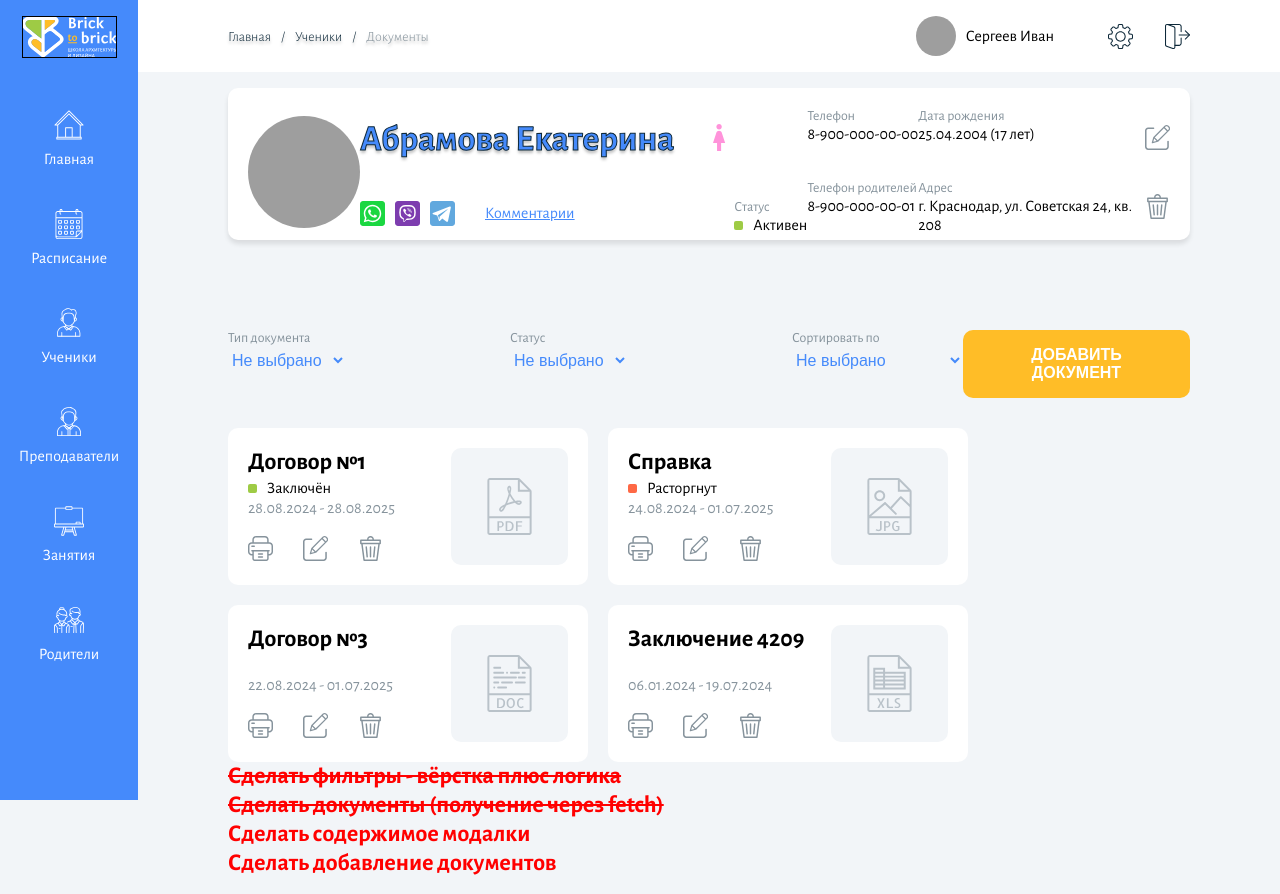
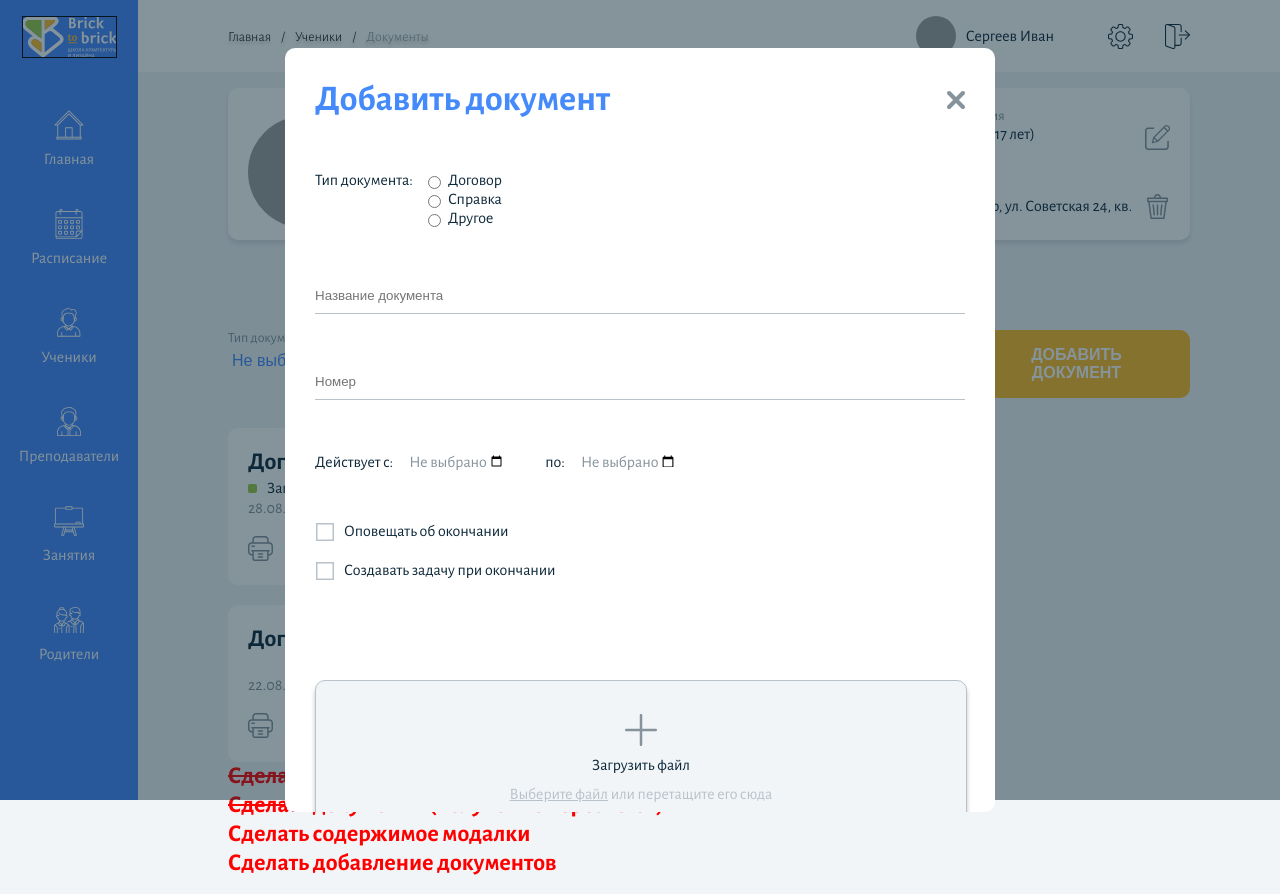
Before and after one commit to aarsaevv/brick-to-brick, a Vue app: page / in a window 1280 px wide. Built offline with nearby package versions, Linux system fonts and the light colour scheme; grey boxes are pictures that could not be loaded.

Commit message:
feat(app): add modal layout

```diff
--- a/src/assets/index.scss
+++ b/src/assets/index.scss
@@ -22,6 +22,10 @@
   --icon-color-dark: rgba(13, 40, 57, 1);
   --icon-color-ghost: rgba(134, 147, 156, 1);
   --icon-color-light: rgba(255, 255, 255, 1);
+
+  --stroke-color-light: rgba(255, 255, 255, 1);
+  --stroke-color-accent: rgba(69, 138, 251, 1);
+  --stroke-color-ghost: rgba(185, 194, 201, 1);
   // spacing
   --spacing-4: 4px;
   --spacing-8: 8px;
@@ -36,6 +40,7 @@
   --spacing-40: 40px;
   --spacing-44: 44px;
   --spacing-48: 48px;
+  --spacing-50: 50px;
   --spacing-54: 54px;
   --spacing-90: 90px;
   --spacing-164: 164px;
@@ -45,8 +50,10 @@
   // sidebar
   --sidebar-width: 138px;
   // z-index
+  --z-index-dropzone: 100;
+  --z-index-file-input: 200;
+  --z-index-app-modal-tint: 9900;
   --z-index-app-modal: 10000;
-  --z-index-app-modal-tint: 9900;
 }
 
 // Custom CSS reset
@@ -83,6 +90,7 @@ a {
 body {
   font-family: 'Alegreya Sans', Arial, sans-serif;
   font-size: 16px;
+  color: var(--text-color-dark);
   background-color: var(--bg-color-primary);
 
   &.locked {
--- a/src/components/breadcrumbs/AppBreadcrumbItem.vue
+++ b/src/components/breadcrumbs/AppBreadcrumbItem.vue
@@ -22,7 +22,6 @@
   @use '@/assets/fonts.scss' as fonts;
 
   .breadcrumb {
-    color: var(--text-color-dark);
     text-shadow: 0 3px 3px rgba(0, 0, 0, 0.25);
 
     &:after {
--- /dev/null
+++ b/src/components/icons/IconPlus.vue
@@ -0,0 +1,32 @@
+<template>
+  <app-icon width="32" height="32">
+    <svg
+      width="32"
+      height="32"
+      viewBox="0 0 32 32"
+      xmlns="http://www.w3.org/2000/svg"
+    >
+      <g clip-path="url(#clip0_132_14551)">
+        <path
+          d="M30.75 14.75H17.25V1.25C17.25 0.559625 16.6904 0 16 0C15.3096 0 14.75 0.559625 14.75 1.25V14.75H1.25C0.559625 14.75 0 15.3096 0 16C0 16.6904 0.559625 17.25 1.25 17.25H14.75V30.75C14.75 31.4404 15.3096 32 16 32C16.6904 32 17.25 31.4404 17.25 30.75V17.25H30.75C31.4404 17.25 32 16.6904 32 16C32 15.3096 31.4404 14.75 30.75 14.75Z"
+          fill="currentColor"
+        />
+      </g>
+      <defs>
+        <clipPath id="clip0_132_14551">
+          <rect width="32" height="32" fill="white" />
+        </clipPath>
+      </defs>
+    </svg>
+  </app-icon>
+</template>
+
+<script setup>
+  import AppIcon from '@/components/ui/AppIcon.vue';
+</script>
+
+<style lang="scss" scoped>
+  path {
+    color: var(--icon-color-ghost);
+  }
+</style>
--- a/src/components/modals/AddDocumentModal.vue
+++ b/src/components/modals/AddDocumentModal.vue
@@ -1,9 +1,86 @@
 <template>
-  <app-modal title="Добавить документ" />
+  <app-modal title="Добавить документ" has-close-button>
+    <div :class="$style.contentWrapper">
+      <app-radio name="Тип документа:" :options="availableTypes" />
+      <div :class="$style.info">
+        <app-input placeholder="Название документа" />
+        <app-input placeholder="Номер" />
+      </div>
+      <div :class="$style.calendar">
+        <app-date label="Действует с:" />
+        <app-date label="по:" />
+      </div>
+      <div :class="$style.checkbox">
+        <app-checkbox label="Оповещать об окончании" />
+        <app-checkbox label="Создавать задачу при окончании" />
+      </div>
+      <app-dropzone />
+      <div :class="$style.buttons">
+        <app-button title="Добавить документ" @click="onAdd" />
+        <app-button variation="secondary" title="Отмена" @click="onCancel" />
+      </div>
+    </div>
+  </app-modal>
 </template>
 
 <script setup>
   import AppModal from '@/components/ui/AppModal.vue';
+  import AppButton from '@/components/ui/AppButton.vue';
+  import AppCheckbox from '@/components/ui/AppCheckbox.vue';
+  import AppDropzone from '@/components/ui/AppDropzone.vue';
+  import AppRadio from '@/components/ui/AppRadio.vue';
+  import useModal from '@/code/composables/use-modal.js';
+  import AppInput from '@/components/ui/AppInput.vue';
+  import AppDate from '@/components/ui/AppDate.vue';
+
+  const { resetCurrentModalName } = useModal();
+
+  const availableTypes = [
+    { value: 'contract', label: 'Договор' },
+    { value: 'inquiry', label: 'Справка' },
+    { value: 'other', label: 'Другое' },
+  ];
+
+  const onAdd = () => {
+    alert('Added!');
+    resetCurrentModalName();
+  };
+
+  const onCancel = () => {
+    resetCurrentModalName();
+  };
 </script>
 
-<style lang="scss" scoped></style>
+<style lang="scss" module>
+  .contentWrapper {
+    display: flex;
+    flex-direction: column;
+    gap: var(--spacing-50);
+    margin-top: var(--spacing-50);
+  }
+
+  .info {
+    width: 100%;
+    display: flex;
+    flex-direction: column;
+    gap: var(--spacing-50);
+  }
+
+  .calendar {
+    display: flex;
+    align-items: center;
+    gap: var(--spacing-40);
+  }
+
+  .checkbox {
+    display: flex;
+    flex-direction: column;
+    gap: var(--spacing-20);
+  }
+
+  .buttons {
+    display: flex;
+    justify-content: center;
+    gap: var(--spacing-28);
+  }
+</style>
--- /dev/null
+++ b/src/components/ui/AppCheckbox.vue
@@ -0,0 +1,68 @@
+<template>
+  <div :class="$style.wrapper">
+    <input
+      :id="inputId"
+      v-model="model"
+      type="checkbox"
+      :value="true"
+      :class="$style.checkbox"
+      @change="onChangeValue"
+    />
+    <label :for="inputId" :class="$style.label">
+      {{ label }}
+    </label>
+  </div>
+</template>
+
+<script setup>
+  const props = defineProps({
+    id: { type: String },
+    modelValue: { type: [Array, Boolean] },
+    value: { type: [Boolean, Object] },
+    label: { type: String, default: '' },
+  });
+
+  const emit = defineEmits(['update:modelValue']);
+
+  const model = ref();
+
+  const inputId = computed(() => props.id);
+
+  const onChangeValue = (value) => {
+    emit('update:modelValue', value);
+  };
+</script>
+
+<style lang="scss" module>
+  .wrapper {
+    display: flex;
+    align-items: center;
+    gap: var(--spacing-10);
+  }
+
+  .checkbox {
+    width: 12px;
+    height: 12px;
+    transform: scale(1.5);
+    appearance: none;
+    border: 1px solid var(--stroke-color-ghost);
+
+    &:checked {
+      position: relative;
+      background-color: var(--bg-color-accent-primary);
+      border: 1px solid var(--stroke-color-accent);
+
+      &::after {
+        content: '';
+        position: absolute;
+        left: 3px;
+        top: 0;
+        width: 2px;
+        height: 6px;
+        border: solid var(--stroke-color-light);
+        border-width: 0 2px 2px 0;
+        transform: rotate(45deg);
+      }
+    }
+  }
+</style>
--- /dev/null
+++ b/src/components/ui/AppDate.vue
@@ -0,0 +1,56 @@
+<template>
+  <div :class="$style.wrapper">
+    <label v-if="label" :class="$style.label">
+      {{ label }}
+    </label>
+    <span v-if="!date" :class="$style.dateInfo">Не выбрано</span>
+    <span v-else :class="$style.dateInfo">{{ date }}</span>
+    <input
+      :class="$style.input"
+      v-model="date"
+      type="date"
+      :placeholder="placeholder"
+      @input="$emit('update:modelValue')"
+    />
+  </div>
+</template>
+
+<script setup>
+  defineProps({
+    modelValue: String,
+    label: String,
+    placeholder: String,
+  });
+
+  defineEmits(['update:modelValue']);
+
+  const date = ref();
+</script>
+
+<style lang="scss" module>
+  .wrapper {
+    gap: var(--spacing-40);
+  }
+
+  .label {
+    margin-right: var(--spacing-16);
+  }
+
+  .dateInfo {
+    color: var(--text-color-ghost);
+    user-select: none;
+  }
+
+  .input {
+    border: none;
+
+    &::-webkit-datetime-edit {
+      display: none;
+    }
+
+    &::-webkit-calendar-picker-indicator {
+      cursor: pointer;
+      transform: translateY(3px);
+    }
+  }
+</style>
--- /dev/null
+++ b/src/components/ui/AppDropzone.vue
@@ -0,0 +1,65 @@
+<template>
+  <div :class="$style.dropzoneWrapper">
+    <input
+      type="file"
+      id="file"
+      multiple
+      :class="$style.file"
+      @change="() => {}"
+    />
+    <div id="dropzone" :class="$style.dropzone">
+      <icon-plus />
+      <p>Загрузить файл</p>
+      <p :class="$style.dropzoneTip">
+        <span :class="$style.dropzoneLink">Выберите файл</span>
+        или перетащите его сюда
+      </p>
+    </div>
+  </div>
+</template>
+
+<script setup>
+  import IconPlus from '@/components/icons/IconPlus.vue';
+</script>
+
+<style lang="scss" module>
+  .dropzoneWrapper {
+    position: relative;
+    width: 100%;
+    height: 156px;
+    margin-top: var(--spacing-50);
+  }
+
+  .file {
+    position: absolute;
+    width: 100%;
+    height: 100%;
+    cursor: pointer;
+    opacity: 0;
+    z-index: var(--z-index-file-input);
+  }
+
+  .dropzone {
+    position: absolute;
+    width: 100%;
+    height: 100%;
+    display: flex;
+    flex-direction: column;
+    justify-content: center;
+    align-items: center;
+    gap: var(--spacing-10);
+    z-index: var(--z-index-dropzone);
+    border-radius: var(--border-radius-10);
+    background-color: var(--bg-color-primary);
+    border: 1px solid rgba(185, 194, 201, 1);
+    box-shadow: 0 4px 4px 0 rgba(0, 0, 0, 0.25);
+  }
+
+  .dropzoneTip {
+    color: var(--stroke-color-ghost);
+  }
+
+  .dropzoneLink {
+    text-decoration: underline;
+  }
+</style>
--- /dev/null
+++ b/src/components/ui/AppInput.vue
@@ -0,0 +1,32 @@
+<template>
+  <input
+    v-model="input"
+    :type="type"
+    :placeholder="placeholder"
+    :class="$style.input"
+    @input="$emit('update:modelValue')"
+  />
+</template>
+
+<script setup>
+  defineProps({
+    modelValue: String,
+    type: String,
+    placeholder: String,
+  });
+
+  defineEmits(['update:modelValue']);
+
+  const input = ref('');
+</script>
+
+<style lang="scss" module>
+  .input {
+    border: none;
+    border-bottom: 1px solid var(--stroke-color-ghost);
+    outline: none;
+    padding: var(--spacing-10) 0;
+    width: 100%;
+    color: var(--text-color-ghost);
+  }
+</style>
--- a/src/components/ui/AppModal.vue
+++ b/src/components/ui/AppModal.vue
@@ -6,7 +6,7 @@
         <p :class="$style.modalTitle">
           {{ title }}
         </p>
-        <app-slot-button @click="onCloseModal">
+        <app-slot-button v-if="hasCloseButton" @click="onCloseModal">
           <icon-close />
         </app-slot-button>
       </div>
@@ -22,7 +22,7 @@
 
   defineProps({
     title: String,
-    hasCloseIcon: Boolean,
+    hasCloseButton: Boolean,
   });
 
   const { resetCurrentModalName } = useModal();
@@ -52,12 +52,13 @@
     top: var(--spacing-48);
     left: 50%;
     min-width: 650px;
-    height: 100%;
+    height: calc(100% - 96px);
     transform: translateX(-50%);
     background-color: var(--bg-color-light);
     padding: var(--spacing-30);
     border-radius: var(--border-radius-10);
     z-index: var(--z-index-app-modal);
+    overflow-y: scroll;
   }
 
   .modalHeader {
--- /dev/null
+++ b/src/components/ui/AppRadio.vue
@@ -0,0 +1,58 @@
+<template>
+  <div :class="$style.wrapper">
+    <p :class="$style.name">
+      {{ name }}
+    </p>
+    <div :class="$style.options">
+      <label
+        v-for="option in options"
+        :key="option.value"
+        :class="$style.radio"
+      >
+        <input
+          v-model="model"
+          type="radio"
+          :name="name"
+          :value="option.value"
+        />
+        {{ option.label }}
+      </label>
+    </div>
+  </div>
+</template>
+
+<script setup>
+  const props = defineProps({
+    modelValue: String,
+    name: String,
+    options: Array,
+  });
+
+  const emit = defineEmits(['update:modelValue']);
+
+  const model = computed({
+    get: () => props.modelValue,
+    set: (val) => emit('update:modelValue', val),
+  });
+</script>
+
+<style lang="scss" module>
+  .wrapper {
+    display: flex;
+    gap: var(--spacing-10);
+  }
+
+  .name {
+  }
+
+  .radio {
+    display: flex;
+    align-items: center;
+    gap: var(--spacing-4);
+  }
+
+  .options {
+    display: flex;
+    flex-direction: column;
+  }
+</style>
--- a/src/components/ui/AppSlotButton.vue
+++ b/src/components/ui/AppSlotButton.vue
@@ -20,7 +20,6 @@
     border: 0;
     background-color: transparent;
     font: inherit;
-    color: var(--text-color-dark);
     cursor: pointer;
 
     &:disabled {
--- a/src/pages/IndexView.vue
+++ b/src/pages/IndexView.vue
@@ -67,8 +67,6 @@
       result = result.filter((doc) => doc.status === activeFilters.status);
     }
 
-    console.warn(activeFilters.sort);
-
     switch (activeFilters.sort) {
       case 'date-ascending':
         result.sort((a, b) => new Date(a.dateStart) - new Date(b.dateStart));
@@ -96,6 +94,10 @@
   };
 
   onBeforeMount(async () => {
+    //
+    setCurrentModalName('add_doc');
+    //
+
     profile.value = await fetchProfileData();
 
     documents.value = await fetchDocuments();
```
